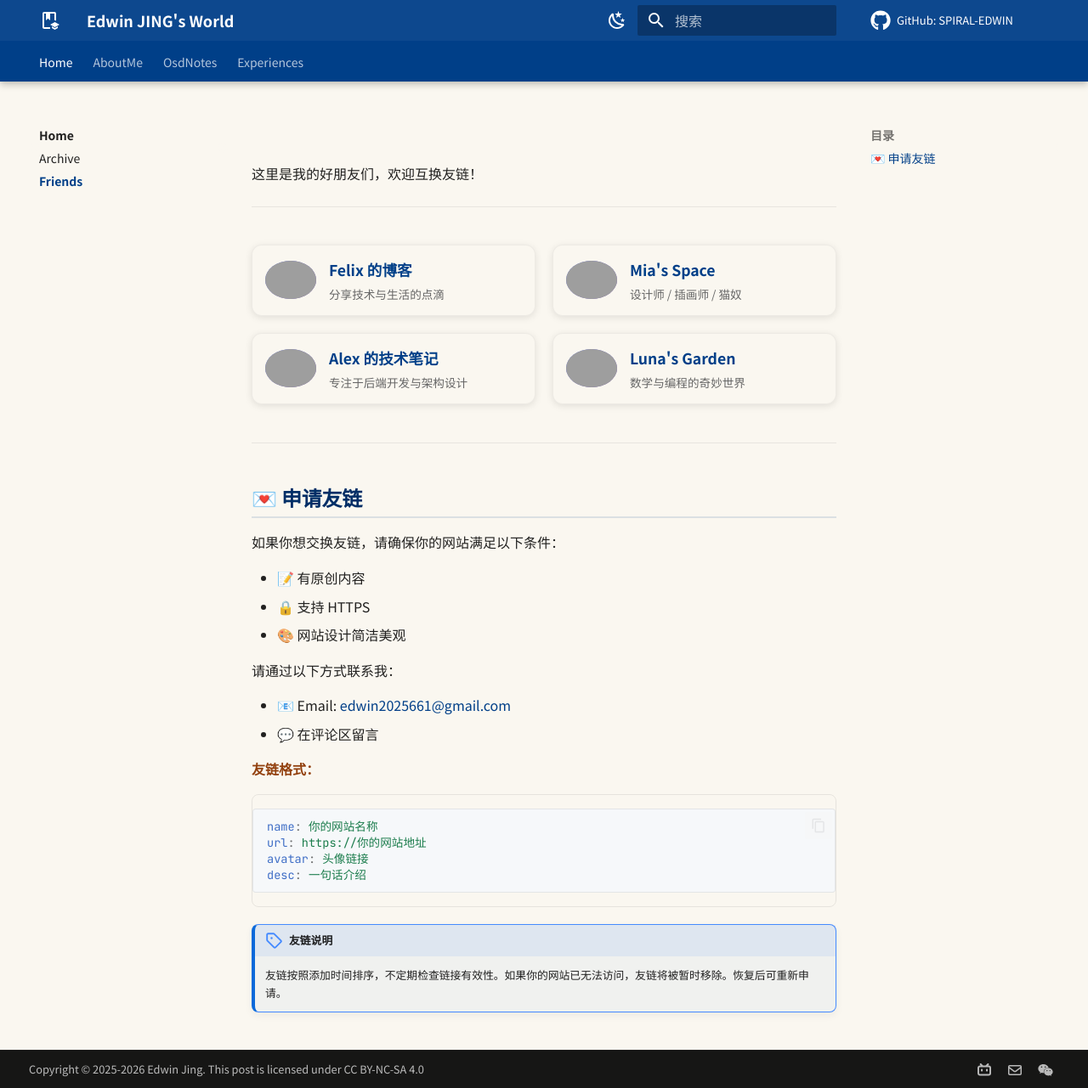
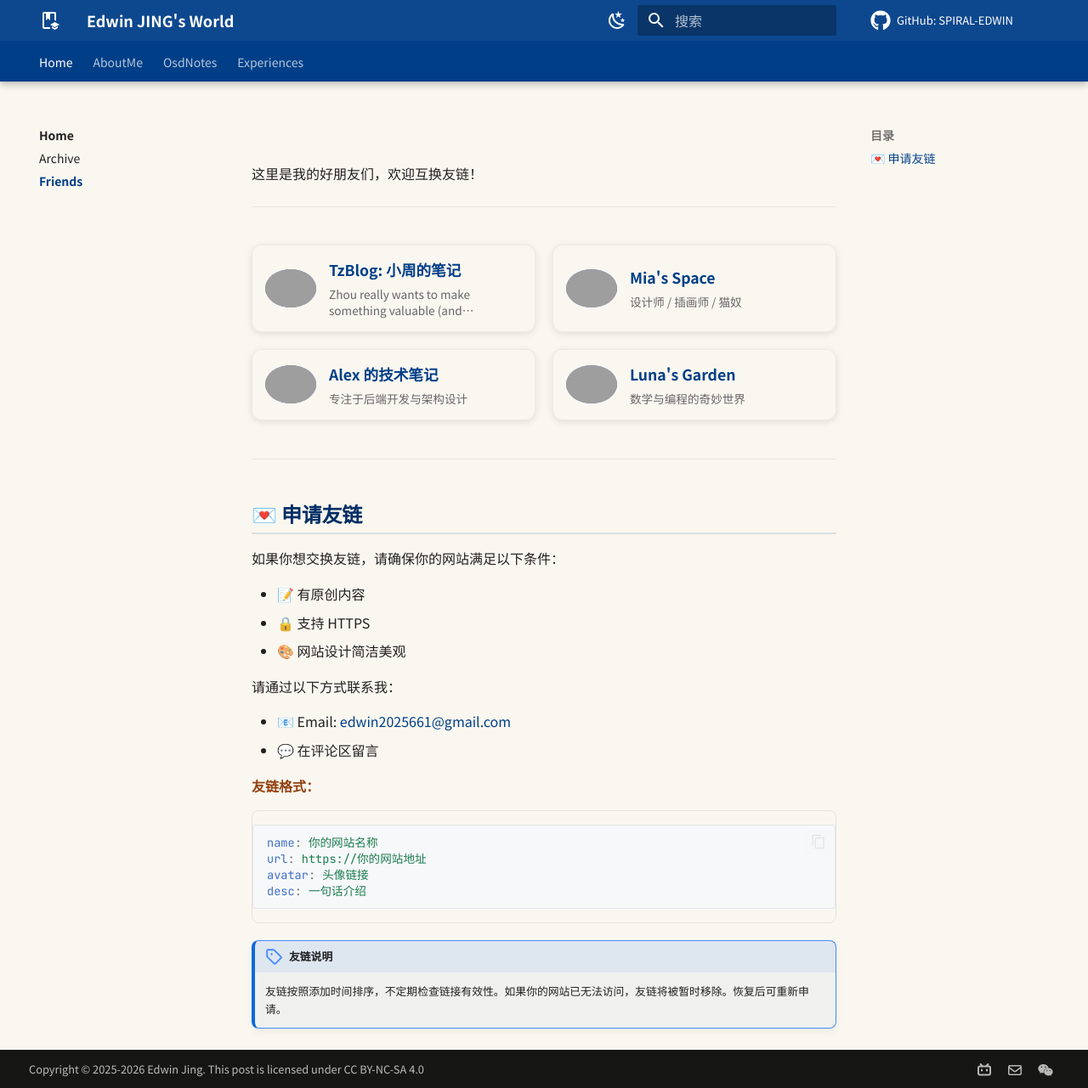
Before and after one commit to SPIRAL-EDWIN/edwinjing-blog-website, an MkDocs documentation site: the page built from docs/HOME/friends.md, in a window 1280 px wide and 1281 px high. Shown: the whole window at 85% size. Built offline with MkDocs 1.6.1 and Material for MkDocs 9.7.7, drawn with Linux system fonts in a browser that asks for light colours; comment, search, counter and statistics services are not loaded; grey boxes are pictures that could not be loaded.

Commit message:
Update friends.md content

```diff
--- a/docs/HOME/friends.md
+++ b/docs/HOME/friends.md
@@ -6,11 +6,11 @@
 
 <div class="friend-links">
 
-<a href="https://example1.com" target="_blank" class="friend-card">
-    <img src="https://api.dicebear.com/7.x/avataaars/svg?seed=Felix" alt="Felix's Avatar" class="friend-avatar">
+<a href="https://tzblog.tech" target="_blank" class="friend-card">
+    <img src="https://tzblog.tech/avatar.jpg" alt="Felix's Avatar" class="friend-avatar">
     <div class="friend-info">
-        <span class="friend-name">Felix 的博客</span>
-        <span class="friend-desc">分享技术与生活的点滴</span>
+        <span class="friend-name">TzBlog: 小周的笔记</span>
+        <span class="friend-desc">Zhou really wants to make something valuable (and profitable!)</span>
     </div>
 </a>
 
```
